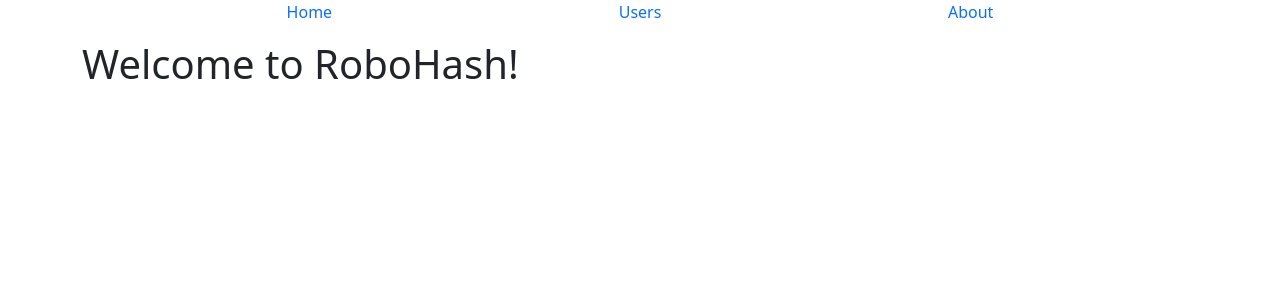
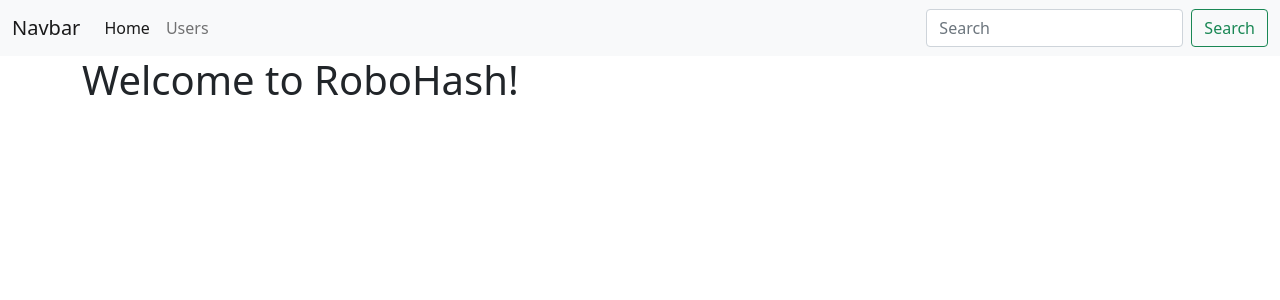
Before and after one commit to valenzsa/react-project-usecontext, a React (Create React App) app: page / in a window 1280 px wide. Shown: the top 300 px of the page. Built offline with nearby package versions, Linux system fonts and the light colour scheme; no server answers.

Commit message:
Styled the main navigation with the search form

```diff
--- a/src/App.js
+++ b/src/App.js
@@ -13,39 +13,51 @@
 
     // Get users from api
     useEffect(() => {
-    (async () => {
+        (async() => {
             try {
-        const response = await fetch('https://random-data-api.com/api/users/random_user?size=3')
-          .then(function (res) {
-            console.log(res.text());
-            // if(res.ok) {
-            //   return response.text();
-            // }
-          });
-        // const userData = await response.json();
-        // setUsers(userData);
-      }
-      catch (error) {
+                const response = await fetch('https://random-data-api.com/api/users/random_user?size=25');
+                // .then(function (res) {
+                //   console.log(res.text());
+                //   // if(res.ok) {
+                //   //   return response.text();
+                //   // }
+                // });
+                const userData = await response.json();
+                setUsers(userData);
+            } catch (error) {
                 console.log(error);
             }
 
         })();
     }, []);
 
-  return (
-    <randomUserContext.Provider value={users}>
-      <Nav />
-      <div className="container">
-        <Routes>
-          <Route path="/" element={<Home />} />
+    return ( <
+        randomUserContext.Provider value = { users } >
+        <
+        Nav / >
+        <
+        div className = "container" >
+        <
+        Routes >
+        <
+        Route path = "/"
+        element = { < Home / > }
+        />
 
-          <Route path="/users" element={<Users />} />
+        <
+        Route path = "/users"
+        element = { < Users / > }
+        />
 
-          <Route path="/about" element={<About />} />
+        <
+        Route path = "/about"
+        element = { < About / > }
+        />
 
-        </Routes>
-      </div>
-    </randomUserContext.Provider>
+        <
+        /Routes> < /
+        div > <
+        /randomUserContext.Provider>
     );
 }
 
--- a/src/components/Nav.jsx
+++ b/src/components/Nav.jsx
@@ -3,21 +3,32 @@
 
 const Nav = () => {
     return (
-        <StyledNav className="list-unstyled">
-            <li>
-                <Link to="/">Home</Link>
-            </li>
-            <li>
-                <Link to="/users">Users</Link>
-            </li>
-            <li>
-                <Link to="/about">About</Link>
-            </li>
+        <StyledNav className="navbar navbar-expand-lg navbar-light bg-light">
+            <div className="container-fluid">
+                <Link className="navbar-brand" to="/">Navbar</Link>
+                <button className="navbar-toggler" type="button" data-bs-toggle="collapse" data-bs-target="#navbarSupportedContent" aria-controls="navbarSupportedContent" aria-expanded="false" aria-label="Toggle navigation">
+                    <span className="navbar-toggler-icon"></span>
+                </button>
+                <div className="collapse navbar-collapse" id="navbarSupportedContent">
+                    <ul className="navbar-nav me-auto mb-2 mb-lg-0">
+                        <li className="nav-item">
+                            <Link className="nav-link active" aria-current="page" to="/">Home</Link>
+                        </li>
+                        <li class="nav-item">
+                            <Link className="nav-link" to="/users">Users</Link>
+                        </li>
+                    </ul>
+                    <form class="d-flex">
+                        <input className="form-control me-2" type="search" placeholder="Search" aria-label="Search" />
+                        <button className="btn btn-outline-success" type="submit">Search</button>
+                    </form>
+                </div>
+            </div>
         </StyledNav>
     )
 }
 
-const StyledNav = styled.ul`
+const StyledNav = styled.nav`
     display: flex;
     flex-direction: row;
     justify-content: space-evenly;
```
Also changed, not shown: 1 other file (tests, documents, lock files or other folders). Lines whose indentation alone changed are shown as unchanged.
